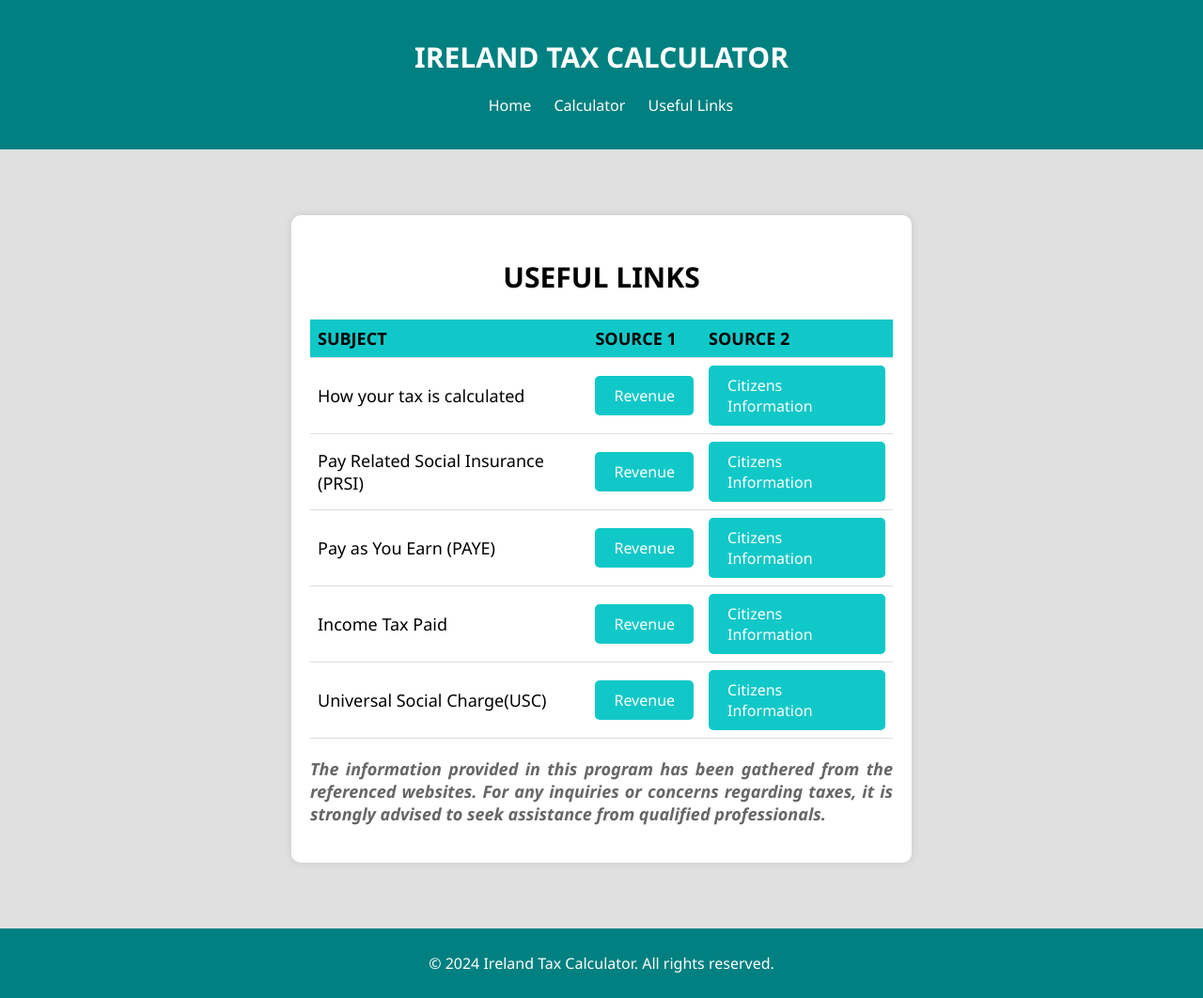
After one commit to BLUCASS/Ireland_Tax_Calculator-FLASK-, a Flask app: page /links in a window 1280 px wide. The commit adds this page. Shown: the whole page at 94% size. Run offline with Flask 3, Linux system fonts and the light colour scheme.

Commit message:
README update

```diff
--- a/app.py
+++ b/app.py
@@ -7,11 +7,13 @@ app.secret_key = 'ireland_tax_calculator'
 
 @app.route('/')
 def index():
+    '''Home page, cleaning the session when loaded'''
     session.clear()
     return render_template('index.html')
 
 @app.route('/calculate', methods=['GET', 'POST'])
 def calculate():
+    '''Taking the information from the user and saving in the session.'''
     if request.method == 'GET':
         return render_template('calculate.html')
 
@@ -24,21 +26,32 @@ def calculate():
 
 @app.route('/payslip')
 def payslip():
+    '''This route shows the payslip after getting a salary, if there is no salary
+    in the session, it will redirect to the salary's page'''
     from datetime import datetime
     date = datetime.now().date().strftime('%B %d, %Y')
     hour = datetime.now().strftime('%H:%M')
+
     salary = session.get('salary', None)
     if not salary: return redirect(url_for('calculate'))
+
     state = session.get('state', None)
     payslip = Payslip().get_payslip(salary, state)
     return render_template('payslip.html', payslip=payslip, date=date, hour=hour)
 
 @app.route('/usc')
 def usc():
+    '''This route show the detailed USC, if there is no salary in the session,
+    it will redirect to the salary's page'''
     salary = session.get('salary', None)
     if not salary: return redirect(url_for('calculate'))
+
     usc = Payslip().export_usc(salary)
     return render_template('usc.html', usc=usc, salary=salary)
 
+@app.route('/links')
+def links():
+    return render_template('links.html')
+
 if __name__ == ("__main__"):
     app.run(debug=True)
--- a/controller.py
+++ b/controller.py
@@ -122,5 +122,6 @@ class Payslip:
                  'weekly_total': round((usc_tot / 52), 2)}]
 
     def export_usc(self, salary) -> str:
+        '''This public method exports the USC when called outside the Class'''
         usc = self.__get_usc(salary)
         return usc
--- a/static/css/style.css
+++ b/static/css/style.css
@@ -45,7 +45,7 @@ nav ul li a:hover {
     font-weight: bold;
 }
 
-/* ############################### MAIN PAGE ############################### */
+/* ############################### CALCULATOR PAGE ############################### */
 .title {
     font-size: 30px;
     margin-bottom: 20px;
@@ -56,6 +56,7 @@ nav ul li a:hover {
 
 label {
     display: inline-block;
+    /* display: flex;  */
     margin-bottom: 5px;
     font-weight: bold;
 }
@@ -65,11 +66,17 @@ textarea {
     border: 1px solid #ccc;
     border-radius: 5px;
 }
-input, button {
+input {
     width: 150px;
     font-size: 18px;
     padding: 2px;
-    margin: 2px;
+    margin: 10px;
+}
+button {
+    width: 150px;
+    font-size: 18px;
+    padding: 2px;
+    margin-top: 10px;
 }
 
 button:hover {
@@ -77,9 +84,9 @@ button:hover {
     background-color: #008080;
 }
 select {
+    margin-left: 19px;
     padding: 2px;
-    margin: 2px;
-    width: 150px;
+    width: 157px;
     text-align: left;
     font-size: 20px;
 }
@@ -130,7 +137,6 @@ th {
     text-align: justify;
 }
 
-/* Estilização do parágrafo de ênfase */
 .emphasis-paragraph {
     font-style: italic;
     font-weight: bold;
--- a/templates/base.html
+++ b/templates/base.html
@@ -13,6 +13,7 @@
         <ul>
             <li><a href="/">Home</a></li>
             <li><a href="{{ url_for('calculate') }}">Calculator</a></li>
+            <li><a href="{{ url_for('links') }}">Useful Links</a></li>
         </ul>
     </nav>
 </header>
--- a/templates/calculate.html
+++ b/templates/calculate.html
@@ -14,7 +14,7 @@
             <option value="single" selected>Single</option>
             <!-- <option value="married">Married / Civil Partner</option> -->
         </select>
-
+        </br>
         <button type="submit">Submit</button>
     </form>
 </div>
--- /dev/null
+++ b/templates/links.html
@@ -0,0 +1,52 @@
+{% extends 'base.html' %}
+{% block content %}
+
+<div class="container">
+    <div class="table-header">
+        <h2>USEFUL LINKS</h2>
+    </div>
+    <table>
+
+        <thead>
+            <tr>
+                <th>Subject</th>
+                <th>Source 1</th>
+                <th>Source 2</th>
+            </tr>
+        </thead>
+
+        <tbody>
+            <tr>
+                <td>How your tax is calculated</td>
+                <td><a class="links" href="https://shorturl.at/kopu0" target="_blank">Revenue</a></td>
+                <td><a class="links" href="https://shorturl.at/oIZ02" target="_blank">Citizens Information</a></td>
+            </tr>
+            <tr>
+                <td>Pay Related Social Insurance (PRSI)</td>
+                <td><a class="links" href="https://shorturl.at/wLW14" target="_blank">Revenue</a></td>
+                <td><a class="links" href="https://shorturl.at/jkDG4" target="_blank">Citizens Information</a></td>
+            </tr>
+            <tr>
+                <td>Pay as You Earn (PAYE)</td>
+                <td><a class="links" href="https://shorturl.at/nzIU1" target="_blank">Revenue</a></td>
+                <td><a class="links" href="https://shorturl.at/ckwEH" target="_blank">Citizens Information</a></td>
+            </tr>
+            <tr>
+                <td>Income Tax Paid</td>
+                <td><a class="links" href="https://shorturl.at/dmxE9" target="_blank">Revenue</a></td>
+                <td><a class="links" href="https://shorturl.at/fyFGH" target="_blank">Citizens Information</a></td>
+            </tr>
+            <tr>
+                <td>Universal Social Charge(USC)</td>
+                <td><a class="links" href="https://shorturl.at/finI1" target="_blank">Revenue</a></td>
+                <td><a class="links" href="https://shorturl.at/oqyDM" target="_blank">Citizens Information</a></td>
+            </tr>
+        </tbody>
+    </table>
+    <p class="emphasis-paragraph">The information provided in this program has
+        been gathered from the referenced websites. For any inquiries or
+        concerns regarding taxes, it is strongly advised to seek assistance from
+         qualified professionals.</p>
+</div>
+
+{% endblock %}
```
Also changed, not shown: requirements.txt (added, +15 -0 lines), templates/payslip.html (+6 -6 lines), README.md (added), models.py (deleted), static/img/calculator.png (added), static/img/home.png (added), static/img/links.png (added), static/img/payslip.png (added), static/img/usc.png (added).
